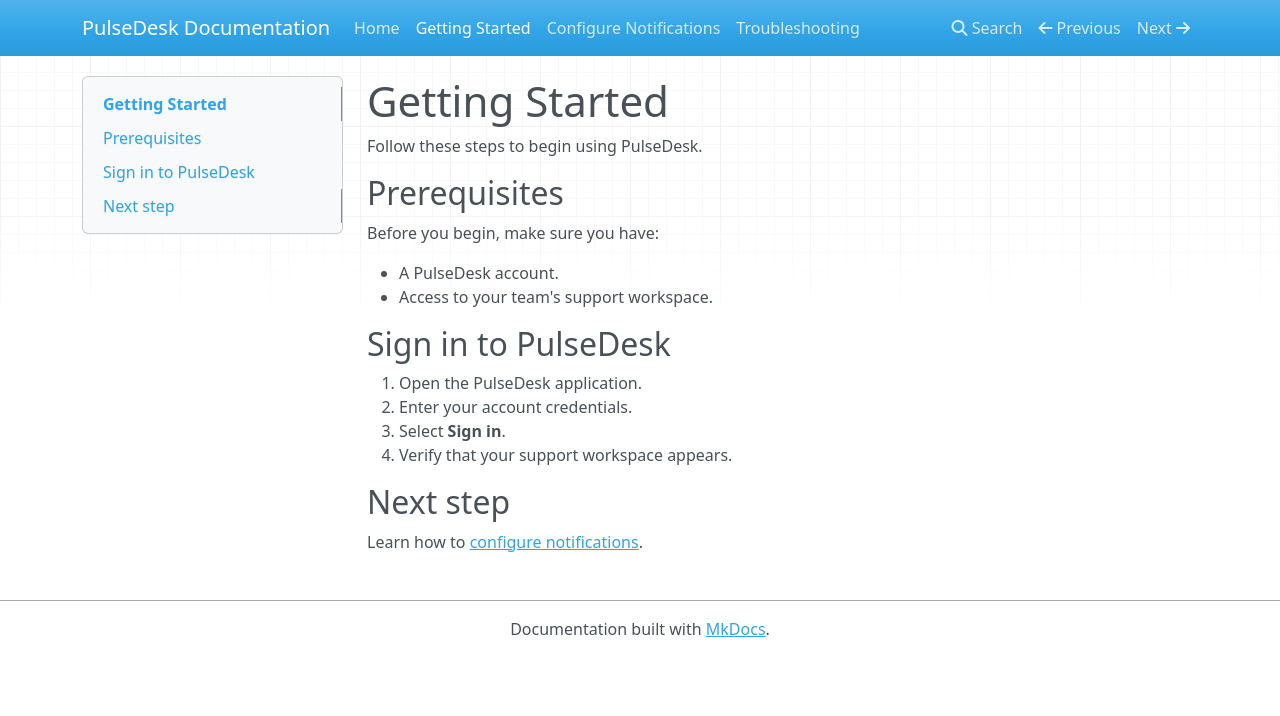
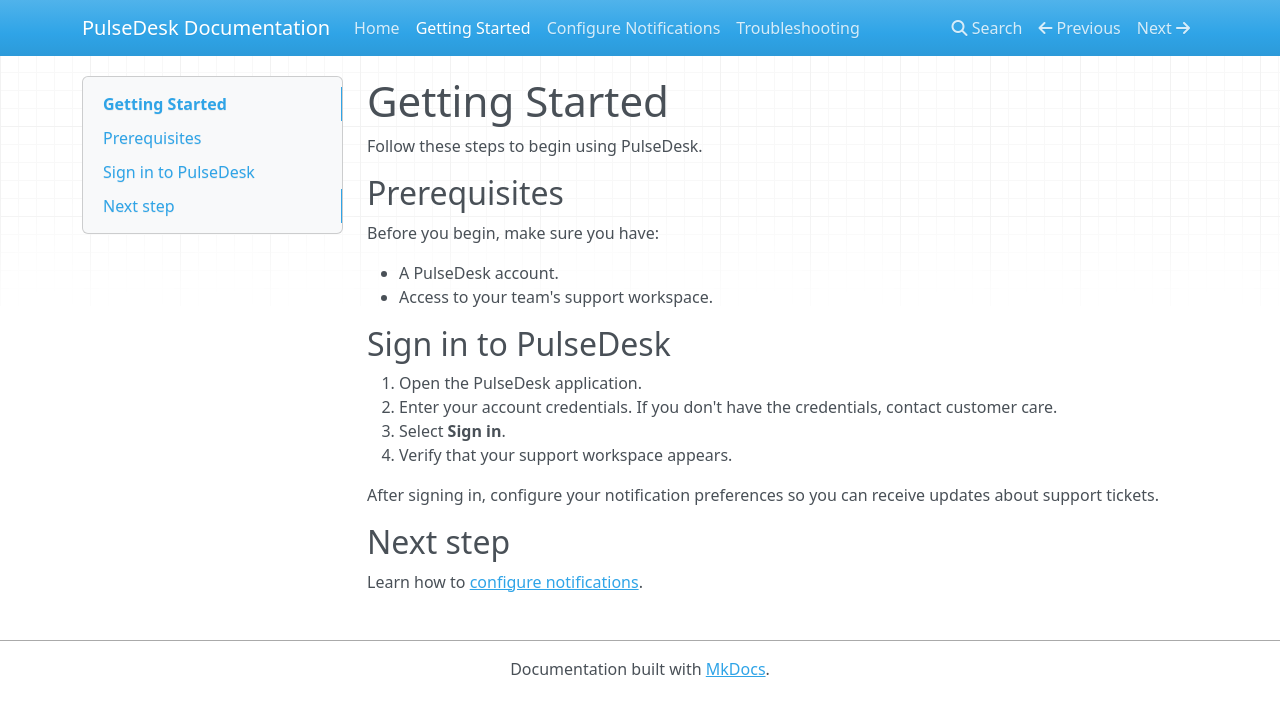
Before and after one commit to soumenpurkayastha2009/pulsedesk-docs, an MkDocs documentation site: the page built from docs/getting-started.md, in a window 1280 px wide. Shown: the top 716 px of the page. Built offline with MkDocs 1.6.1, drawn with Linux system fonts in a browser that asks for light colours; nearby versions of some CDN libraries.

Commit message:
Improve getting started instructions

```diff
--- a/docs/getting-started.md
+++ b/docs/getting-started.md
@@ -13,10 +13,12 @@ Before you begin, make sure you have:
 ## Sign in to PulseDesk
 
 1. Open the PulseDesk application.
-2. Enter your account credentials.
+2. Enter your account credentials. If you don't have the credentials, contact customer care.
 3. Select **Sign in**.
 4. Verify that your support workspace appears.
 
+After signing in, configure your notification preferences
+so you can receive updates about support tickets.
 ## Next step
 
 Learn how to [configure notifications](configure-notifications.md).
```
